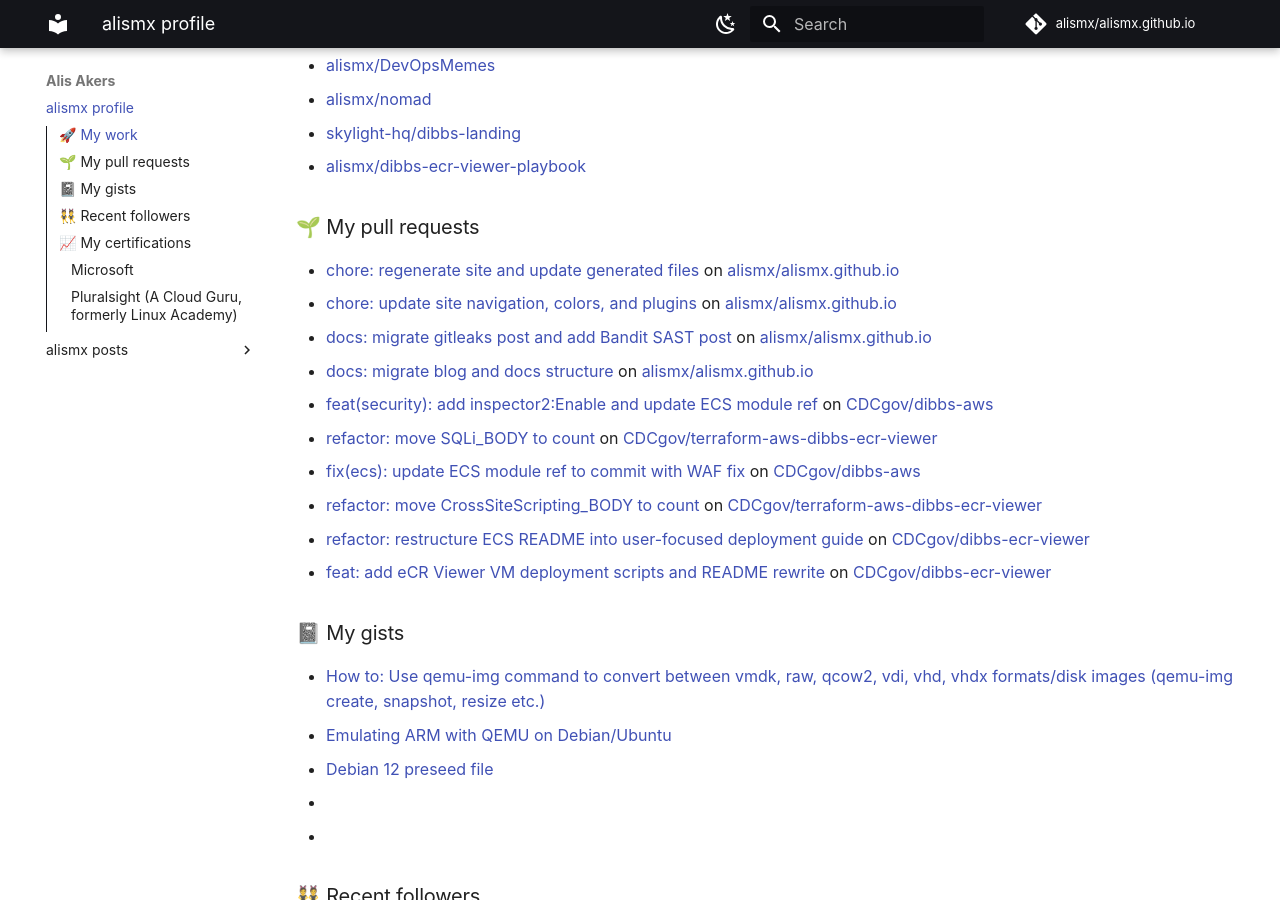
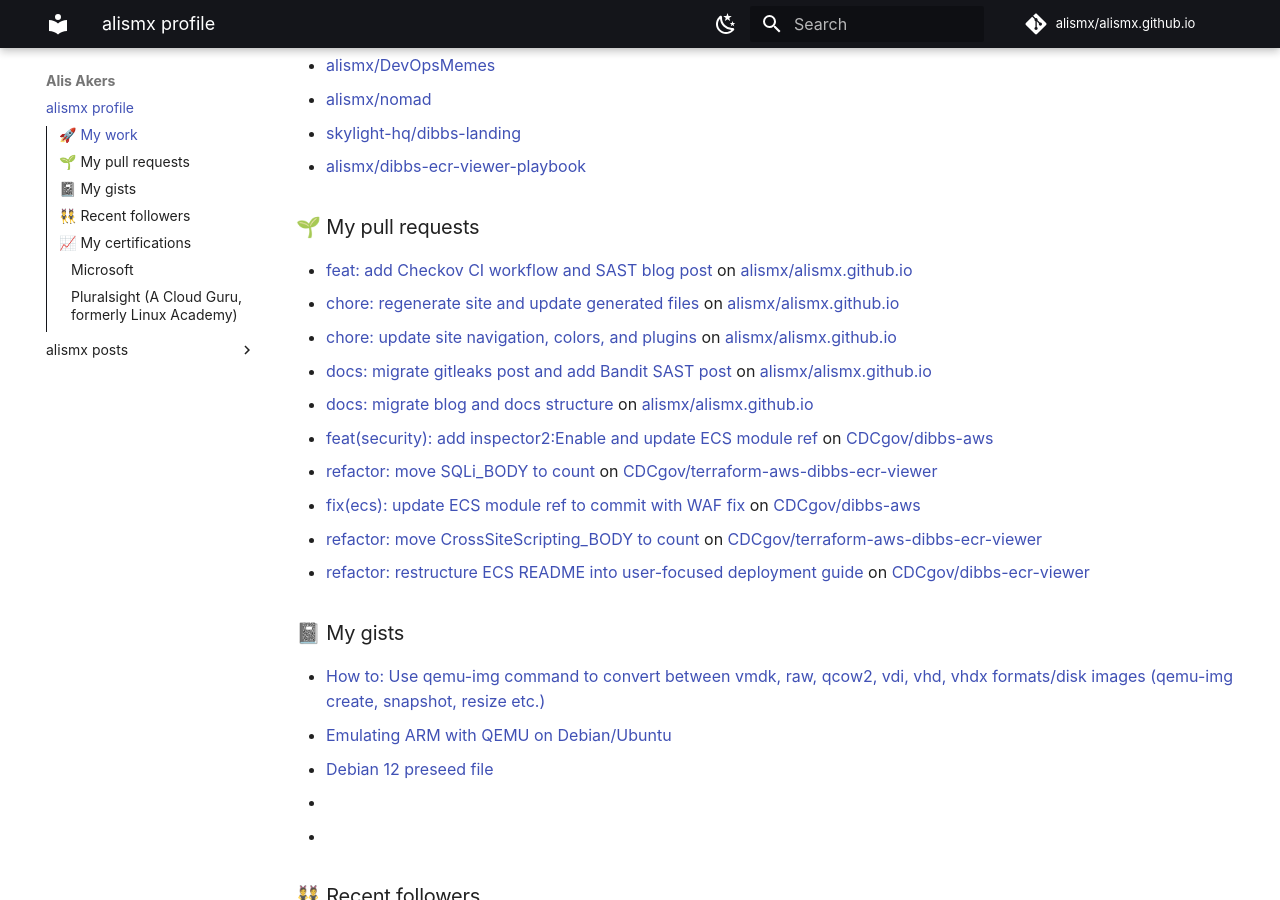
Before and after one commit to alismx/alismx.github.io, an MkDocs documentation site: the page built from docs/index.md, in a window 1280 px wide and 900 px high, scrolled down 862 px. Built offline with MkDocs 1.6.1 and Material for MkDocs 9.7.7, drawn with Linux system fonts in a browser that asks for light colours; plug-ins that fetch from the network failed and are left out; comment, search, counter and statistics services are not loaded.

Commit message:
Update generated files

```diff
--- a/docs/index.md
+++ b/docs/index.md
@@ -28,6 +28,7 @@ I'm Alis, a DevOps engineer passionate about open-source, cloud-native technolog
 
 ### 🌱 My pull requests
 
+- [feat: add Checkov CI workflow and SAST blog post](https://github.com/alismx/alismx.github.io/pull/16) on [alismx/alismx.github.io](https://github.com/alismx/alismx.github.io)
 - [chore: regenerate site and update generated files](https://github.com/alismx/alismx.github.io/pull/15) on [alismx/alismx.github.io](https://github.com/alismx/alismx.github.io)
 - [chore: update site navigation, colors, and plugins](https://github.com/alismx/alismx.github.io/pull/14) on [alismx/alismx.github.io](https://github.com/alismx/alismx.github.io)
 - [docs: migrate gitleaks post and add Bandit SAST post](https://github.com/alismx/alismx.github.io/pull/13) on [alismx/alismx.github.io](https://github.com/alismx/alismx.github.io)
@@ -37,7 +38,6 @@ I'm Alis, a DevOps engineer passionate about open-source, cloud-native technolog
 - [fix(ecs): update ECS module ref to commit with WAF fix](https://github.com/CDCgov/dibbs-aws/pull/96) on [CDCgov/dibbs-aws](https://github.com/CDCgov/dibbs-aws)
 - [refactor: move CrossSiteScripting_BODY to count](https://github.com/CDCgov/terraform-aws-dibbs-ecr-viewer/pull/55) on [CDCgov/terraform-aws-dibbs-ecr-viewer](https://github.com/CDCgov/terraform-aws-dibbs-ecr-viewer)
 - [refactor: restructure ECS README into user-focused deployment guide](https://github.com/CDCgov/dibbs-ecr-viewer/pull/1459) on [CDCgov/dibbs-ecr-viewer](https://github.com/CDCgov/dibbs-ecr-viewer)
-- [feat: add eCR Viewer VM deployment scripts and README rewrite](https://github.com/CDCgov/dibbs-ecr-viewer/pull/1435) on [CDCgov/dibbs-ecr-viewer](https://github.com/CDCgov/dibbs-ecr-viewer)
 
 ### 📓 My gists
 
```
